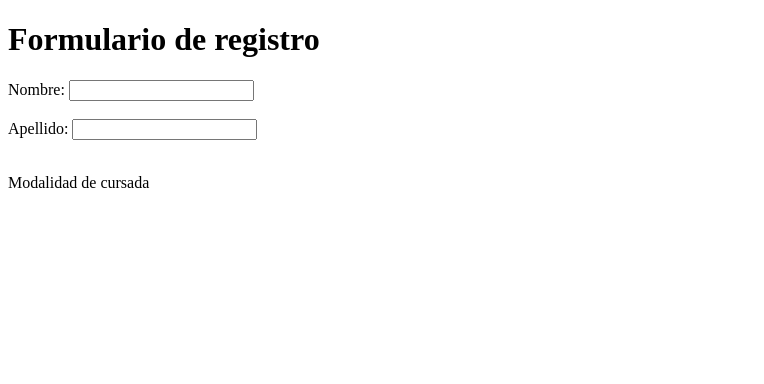
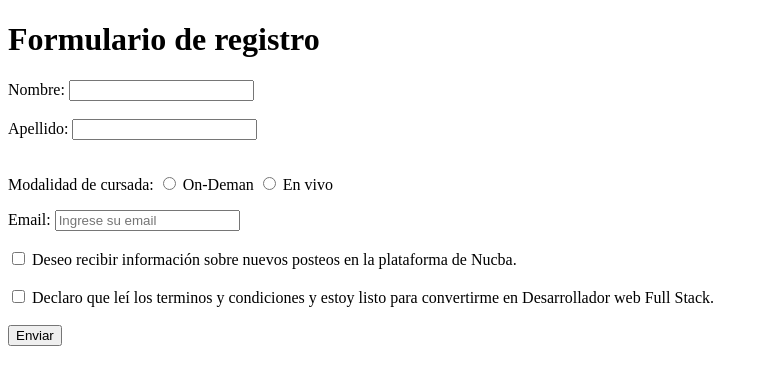
Before and after one commit to Fersuarez03/E1, a plain HTML site: page index3.html in a window 1280 px wide. Shown: the whole page, without its empty margins (0-764 px from the left). Drawn offline with Linux system fonts and the light colour scheme.

Commit message:
formularios

```diff
--- a/index3.html
+++ b/index3.html
@@ -16,7 +16,24 @@
      <label for="Apellido"> Apellido:</label>
      <input type="text" id="Apellido">
      <br><br>
-     <p>Modalidad de cursada</p>
+     <p>Modalidad de cursada:
+
+     <input type="radio" name="Modalidad de cursada" value="On-Deman">
+     <label for="Modalidad de cursada">On-Deman</label>
+     <input type="radio" name="Modalidad de cursada" value="En vivo">
+     <label for="Modalidad de cursada">En vivo</label>
+    </p>
+    <label for="Email">Email:</label>
+    <input type="email" id="Email" placeholder="Ingrese su email">
+    <br><br>
+    <input type="checkbox" name="informacion" id="required">
+    <label for="informacion"> Deseo recibir información sobre nuevos posteos en la plataforma de Nucba.</label>
+    <br><br>
+    <input type="checkbox" name="declaracion" id="required">
+    <label for="declaracion"> Declaro que leí los terminos y condiciones y estoy listo para convertirme en Desarrollador web Full Stack.</label>
+<br><br>
+    <input type="submit" value="Enviar">
+
 
 
 
```
